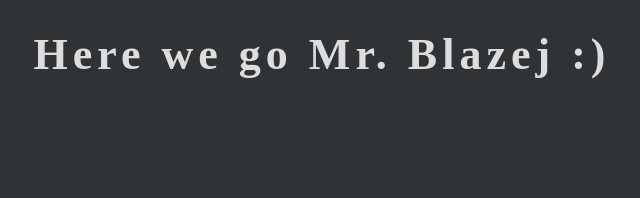
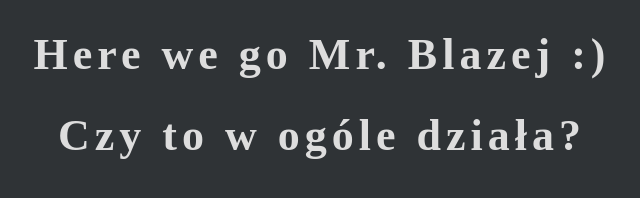
Before and after one commit to MichalKaziuk/Lesson1, a plain HTML site: page Index.html in a window 1280 px wide. Shown: the whole page, without its empty margins (318-958 px from the left). Drawn offline with Linux system fonts and the light colour scheme.

Commit message:
Mała zmiana

```diff
--- a/Index.html
+++ b/Index.html
@@ -17,6 +17,7 @@
 <body>
 
 	<h1>Here we go Mr. Blazej :)</h1>
+	<h1>Czy to w ogóle działa?</h1>
 
 </body>
 </html>
```
